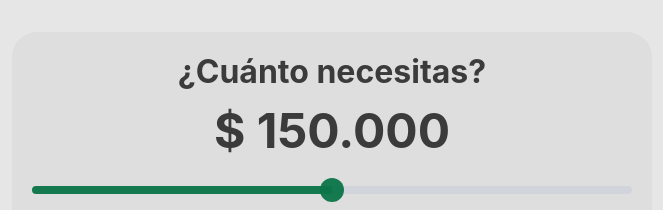
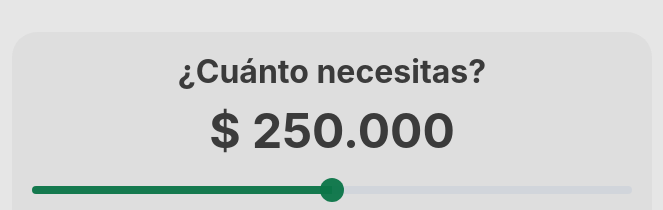
Before and after one commit to sebaresek/prestamos, a React (Create React App) app in the folder client/: page /quoter in a window 1280 px wide. Shown: the top 210 px of the page, without its empty margins (308-971 px from the left). Built offline with nearby package versions, Linux system fonts and the light colour scheme.

Commit message:
mas saldo

```diff
--- a/client/src/views/Quoter/Quoter.jsx
+++ b/client/src/views/Quoter/Quoter.jsx
@@ -19,11 +19,11 @@ const Header = () => (
 );
 
 const Quoter = () => {
-  const [cantidad, setCantidad] = useState(150000);
+  const [cantidad, setCantidad] = useState(250000);
   const [dias, setDias] = useState(6);
   const [total, setTotal] = useState(0);
   const MIN = 0;
-  const MAX = 300000;
+  const MAX = 500000;
   const STEP = 1000;
   const inputRangeRef = useRef(null);
   const [renderizadoInicial, setRenderizadoInicial] = useState(true);
```
